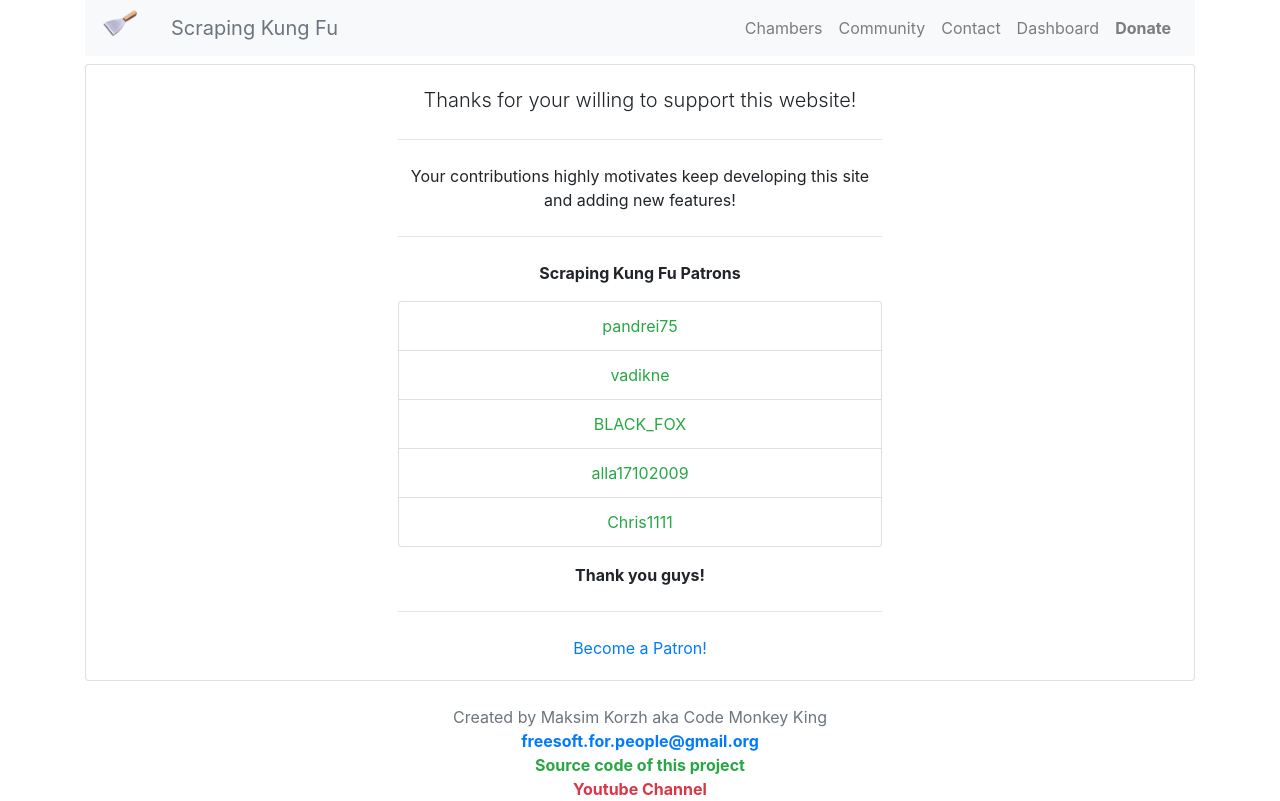
After one commit to maksimKorzh/scraping_kungfu, a Flask app: page /donate in a window 1280 px wide. The commit adds this page. Run offline with Flask 2, Linux system fonts and the light colour scheme; some libraries are stand-ins or nearby versions.

Commit message:
added donation page

```diff
--- a/app/app.py
+++ b/app/app.py
@@ -60,6 +60,10 @@ def contact():
 @app.route('/dashboard')
 def dashboard():
     return render_template('dashboard.html')
+
+@app.route('/donate')
+def donate():
+    return render_template('donate.html')
 
 @app.route('/api/dashboard')
 def api_dashboard():
--- /dev/null
+++ b/app/templates/donate.html
@@ -0,0 +1,36 @@
+{% extends 'layout.html' %}
+
+{% block body %}
+  <div class="card mt-2">
+    <div class="col-md-6 text-center mx-auto fill">
+      <div class="card-body">
+
+        <p class="lead">
+          Thanks for your willing to support this website!
+        </p>
+
+        <hr class="my-4"/>
+
+        Your contributions highly motivates keep developing this site and adding new features!
+
+        <hr class="my-4"/>
+
+        <p>
+          <strong>Scraping Kung Fu Patrons</strong>
+          <ul class="list-group">
+            <li class="list-group-item text-success">pandrei75</li>
+            <li class="list-group-item text-success">vadikne</li>
+            <li class="list-group-item text-success">BLACK_FOX</li>
+            <li class="list-group-item text-success">alla17102009</li>
+            <li class="list-group-item text-success">Chris1111</li>
+          </ul>
+        </p>
+
+        <strong>Thank you guys!</strong>
+        <hr class="my-4 mt-4"/>
+        <a href="https://www.patreon.com/bePatron?u=29097253" data-patreon-widget-type="become-patron-button">Become a Patron!</a>
+
+      </div>
+    </div>
+  </div>
+{% endblock %}
--- a/app/templates/layout.html
+++ b/app/templates/layout.html
@@ -23,6 +23,9 @@
         });
       </script>
 
+      <!-- Patreon -->
+      <script async src="https://c6.patreon.com/becomePatronButton.bundle.js"></script>
+
     </head>
     <body>
       <div class="container">
@@ -45,6 +48,9 @@
                   </li>
                   <li class="nav-item">
                     <a class="nav-link" href="/dashboard">Dashboard</a>
+                  </li>
+                  <li class="nav-item">
+                    <strong><a class="nav-link" href="/donate">Donate</a></strong>
                   </li>
                 </ul>
               </div>
```
